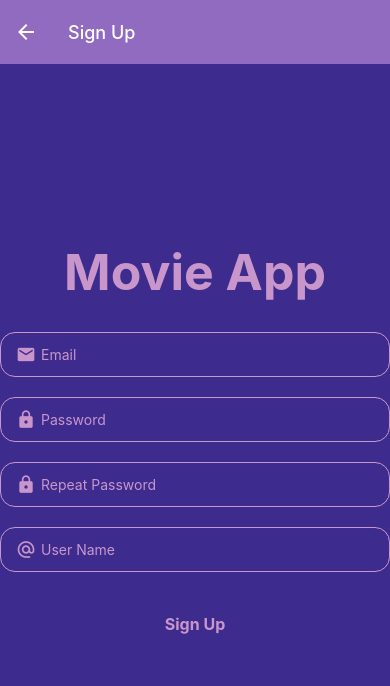
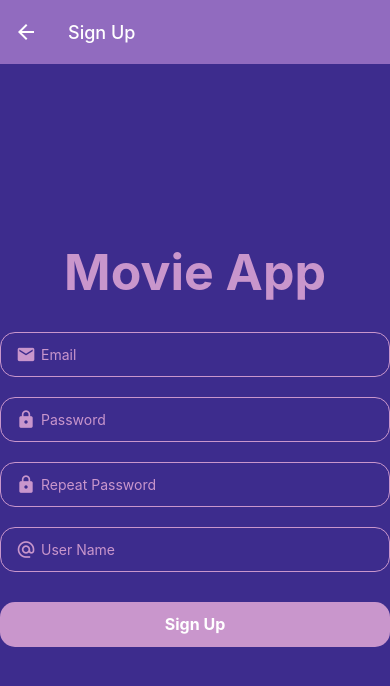
Before and after one commit to furkanbagirgan/Movie-App, a React Native app: screen /Signup in a window 390 px wide. Shown: the top 686 px of the page. Built offline with nearby package versions, Linux system fonts and the light colour scheme.

Commit message:
edit button color

```diff
--- a/src/components/Button/Button.js
+++ b/src/components/Button/Button.js
@@ -14,7 +14,7 @@ function Button({title, onClick, loading}) {
     <TouchableWithoutFeedback onPress={onClick}>
       <View style={styles.container}>
         {loading ? (
-          <ActivityIndicator size={25} color="#C996CC" />
+          <ActivityIndicator size={25} color='white' />
         ) : (
           <Text style={styles.title}>{title}</Text>
         )}
--- a/src/components/Button/Button.style.js
+++ b/src/components/Button/Button.style.js
@@ -10,12 +10,12 @@ const styles = StyleSheet.create({
     alignItems: 'center',
     marginVertical: 20,
     borderRadius: 15,
-    backgroundColor: '#3D2C8D',
+    backgroundColor: '#C996CC',
   },
   title: {
     fontSize: 16,
     fontWeight: 'bold',
-    color: '#C996CC',
+    color: 'white',
   },
 });
 
```
